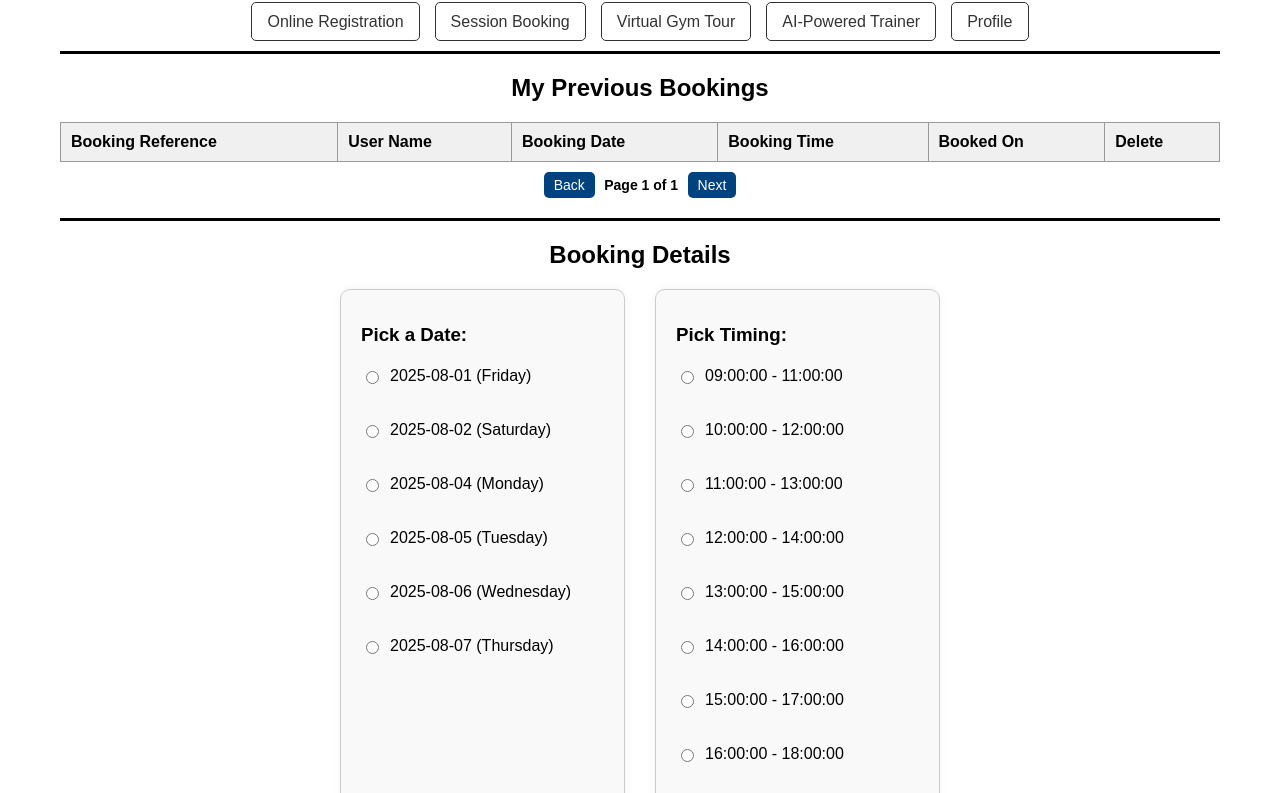
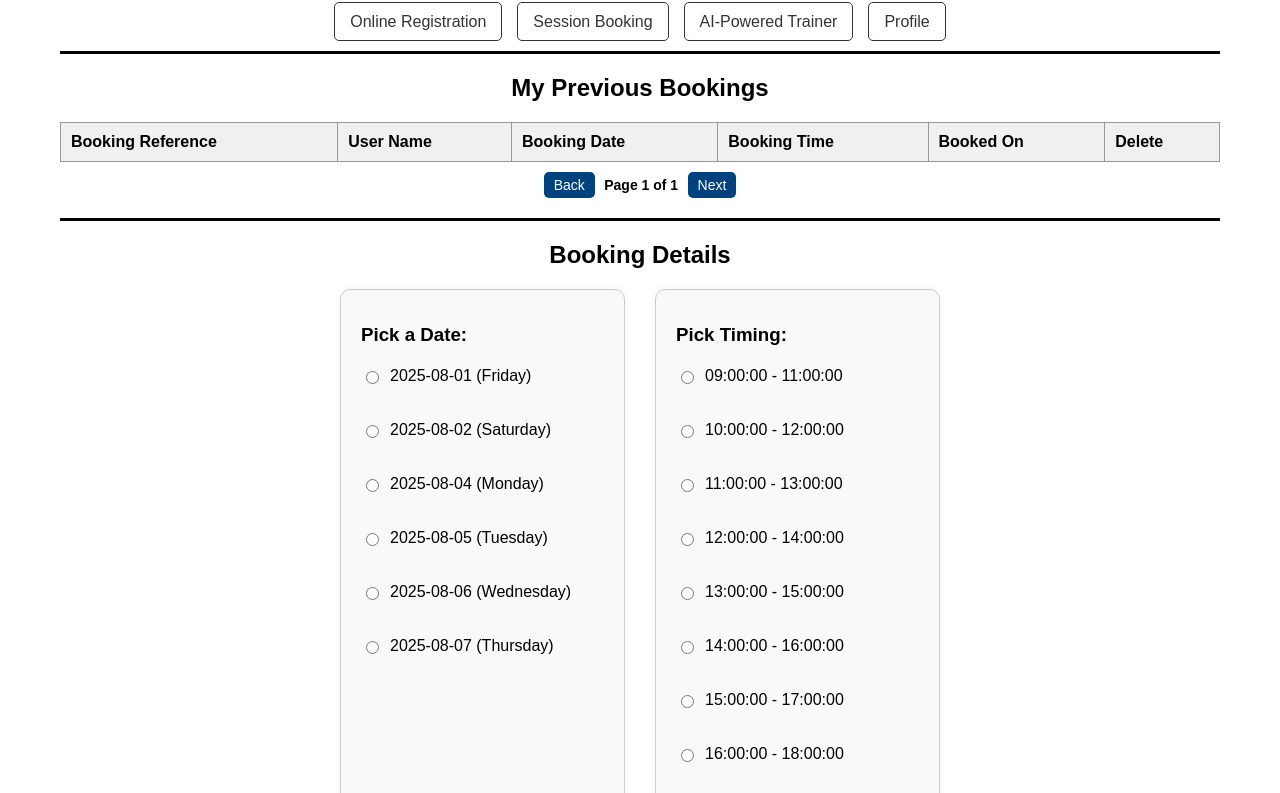
Before and after one commit to Xirui-Huang/CP3407-Project, a plain HTML site: page Gym_Web_Prototype/session_booking.html in a window 1280 px wide. Shown: the part 248-1041 px from the top of the page. Drawn offline with Linux system fonts and the light colour scheme.

Commit message:
Update session_booking.html

```diff
--- a/Gym_Web_Prototype/session_booking.html
+++ b/Gym_Web_Prototype/session_booking.html
@@ -17,11 +17,10 @@
 
     <nav class="nav_user">
       <ul class="menu">
-        <li class="menu-choice"><a href="online_registration.html">Online Registration</a></li>
-        <li class="menu-choice"><a href="session_booking.html">Session Booking</a></li>
-        <li class="menu-choice"><a href="virtual_gym_tour.html">Virtual Gym Tour</a></li>
-        <li class="menu-choice"><a href="ai_powered_trainer.html">AI-Powered Trainer</a></li>
-        <li class="menu-choice"><a href="profile.html">Profile</a></li>
+          <li class="menu-choice"><a href="online_registration.html">Online Registration</a></li>
+          <li class="menu-choice"><a href="session_booking.html">Session Booking</a></li>
+          <li class="menu-choice"><a href="material.html.html">AI-Powered Trainer</a></li>
+          <li class="menu-choice"><a href="profile.html">Profile</a></li>
       </ul>
     </nav>
 
```
